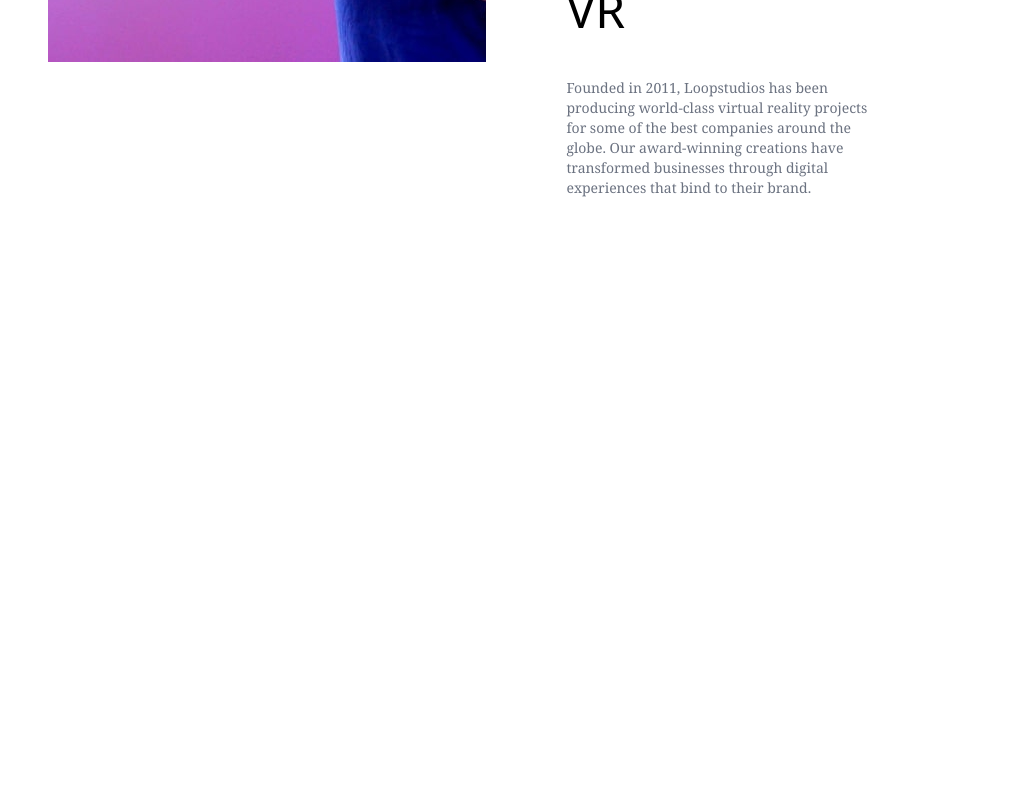
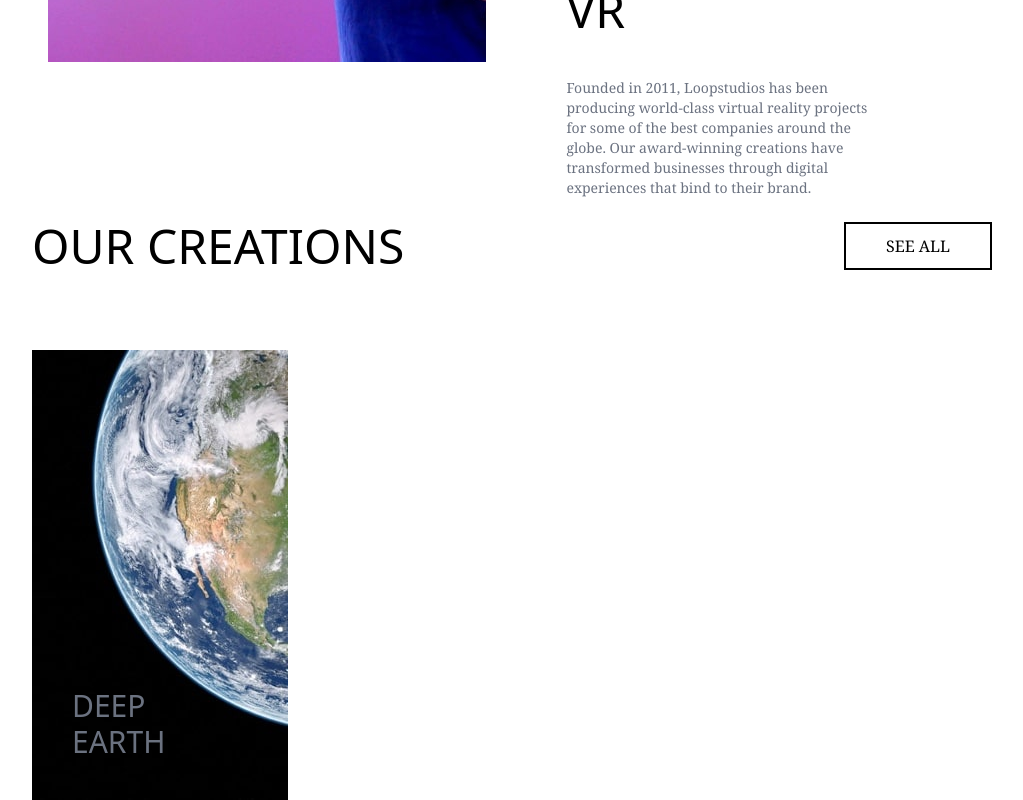
Before and after one commit to adiborse111/myfrontendchallenges, a Next.js app: page /projects/hard/loopstudios-landing-page-main in a window 1280 px wide. Shown: the part 1176-1976 px from the top of the page, without its empty margins (128-1151 px from the left). Before the commit the page ends 1398 px from the top, so only its background shows below. Built offline with nearby package versions, Linux system fonts and the light colour scheme.

Commit message:
new commit

```diff
--- /dev/null
+++ b/app/projects/hard/loopstudios-landing-page-main/components/Third.tsx
@@ -0,0 +1,34 @@
+
+// pc img
+import deepPc from "../images/desktop/image-deep-earth.jpg"
+import nightPc from "../images/desktop/image-night-arcade.jpg"
+import soccerPc from "../images/desktop/image-soccer-team.jpg"
+import gridPc from "../images/desktop/image-grid.jpg"
+import abovePc from "../images/desktop/image-from-above.jpg"
+import pocketPc from "../images/desktop/image-pocket-borealis.jpg"
+import curiosityPc from "../images/desktop/image-curiosity.jpg"
+import fisheyePc from "../images/desktop/image-fisheye.jpg"
+
+
+import Image from "next/image"
+
+const Third = () => {
+  return (
+    <div className="px-40 flex flex-col">
+      <div className="flex flex-row w-full justify-between">
+        <h1 className="text-5xl font-light">OUR CREATIONS</h1>
+        <button className="border-2 px-10 border-black font-serif hover:bg-black hover:text-white">SEE ALL</button>
+      </div>
+      <div className="mt-20 flex flex-col">
+        <div className="flex flex-row">
+            <button className="relative text-gray-500 hover:text-black bg-black">
+                <Image src={deepPc} alt="img" className="hover:-z-10" />
+                <h1 className="absolute bottom-0  mb-10 ml-10 text-3xl text-left">DEEP <br />EARTH</h1>
+            </button>
+        </div>
+      </div>
+    </div>
+  );
+};
+
+export default Third;
--- a/app/projects/hard/loopstudios-landing-page-main/page.tsx
+++ b/app/projects/hard/loopstudios-landing-page-main/page.tsx
@@ -2,6 +2,7 @@
 
 import Hero from "./components/Hero";
 import Second from "./components/Second";
+import Third from "./components/Third";
 
 
 const page = () => {
@@ -9,6 +10,7 @@ const page = () => {
     <div className="flex flex-col w-full">
       <Hero />
       <Second />
+      <Third />
     </div>
   );
 };
```
